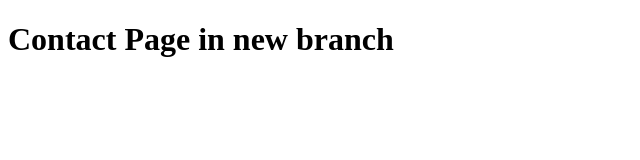
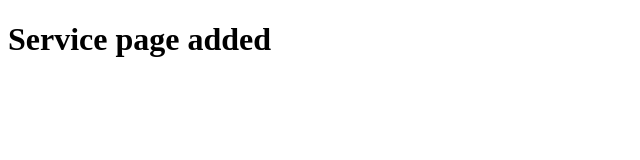
Before and after one commit to SanSShrestha/Brach_New, a plain HTML site: page service.html in a window 1280 px wide. Shown: the whole page, without its empty margins (0-640 px from the left). Drawn offline with Linux system fonts and the light colour scheme.

Commit message:
service_Page_added

```diff
--- a/contact.html
+++ b/service.html
@@ -7,7 +7,7 @@
     <title>Document</title>
 </head>
 <body>
-    <h1>Contact Page in new branch</h1>
+    <h1>Service page added</h1>
 
 </body>
 </html>
```
